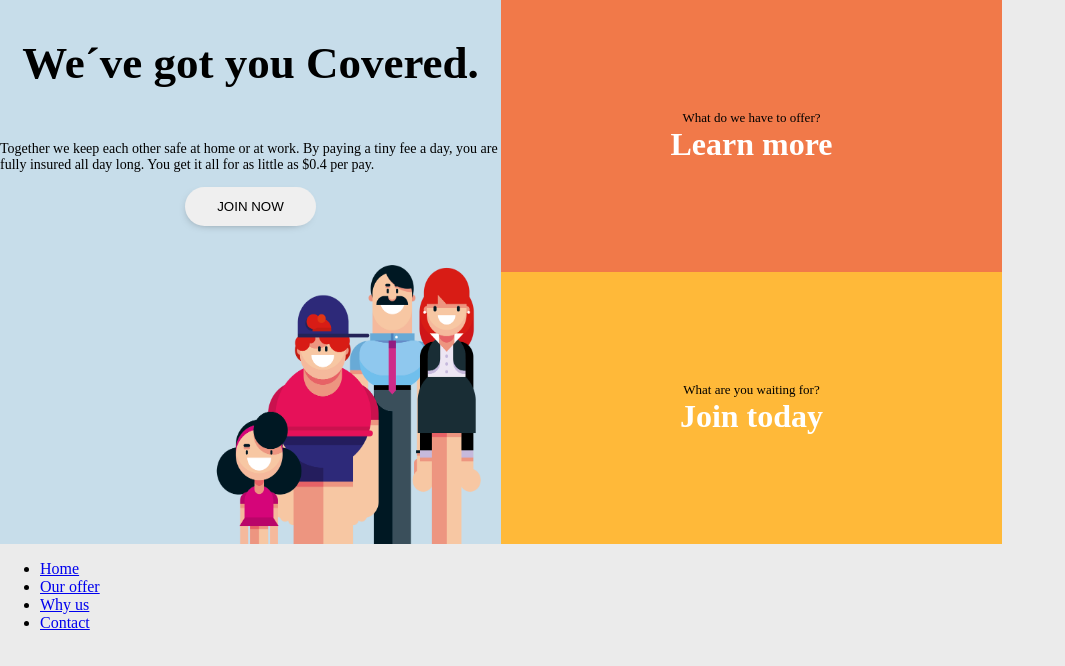
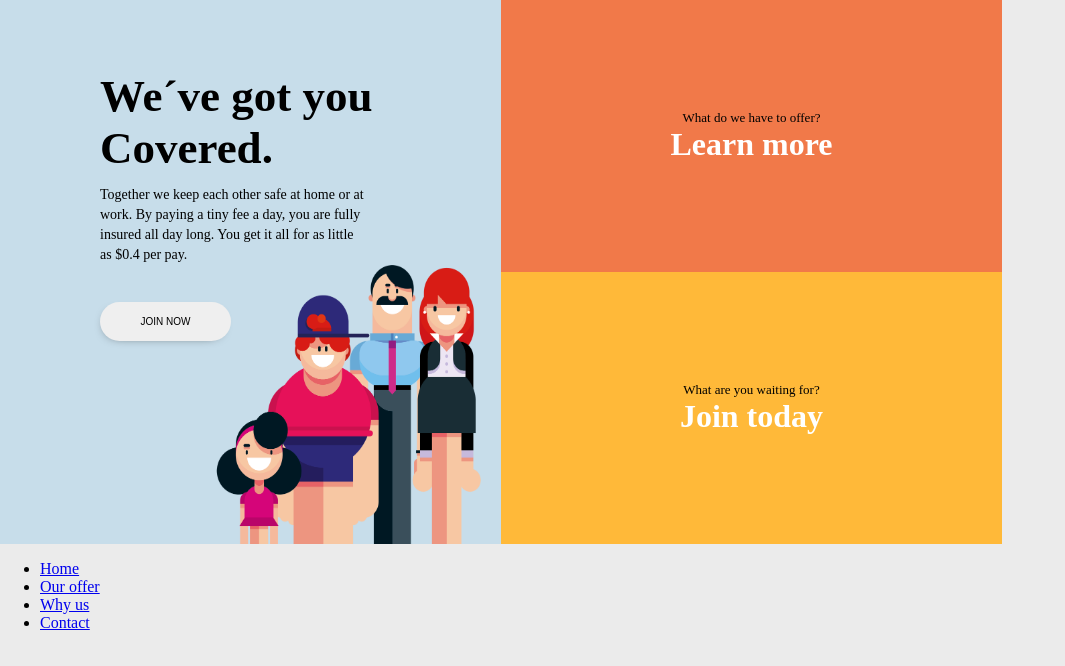
Before and after one commit to Robert-Tyborn/v.38-insurance, a plain HTML site: page index.html in a window 1280 px wide. Shown: the whole page, without its empty margins (0-1065 px from the left). Drawn offline with Linux system fonts and the light colour scheme.

Commit message:
header image done

```diff
--- a/CSS/styles.css
+++ b/CSS/styles.css
@@ -22,7 +22,6 @@ body{
     background-color: #C7DDEA;
     display: flex;
     flex-direction: column;
-    align-items: center;
     background-image: url('../IMG/family.png');
     background-size: 268px 279px;
     background-repeat: no-repeat;
@@ -53,9 +52,18 @@ body{
 }
 .header_grid__article_large-title{
     font-size: 45px;
+    width: 314px;
+    height: 101px;
+    margin-left: 100px;
+    margin-top: 70px;
+    margin-bottom: 0;
 }
 .header_grid__article_large-text{
     font-size: 14px;
+    width: 268px;
+    height: 103px;
+    margin-left: 100px;
+    line-height: 20px;
 }
 .header_grid__article_large-button{
     width: 131px;
@@ -63,6 +71,8 @@ body{
     border-radius: 28px;
     border: 0;
     box-shadow: -2px 3px 12px -9px #000000;
+    margin-left: 100px;
+    font-size: 10px;
 }
 .header_grid__article_small-title{
     color: white;
```
